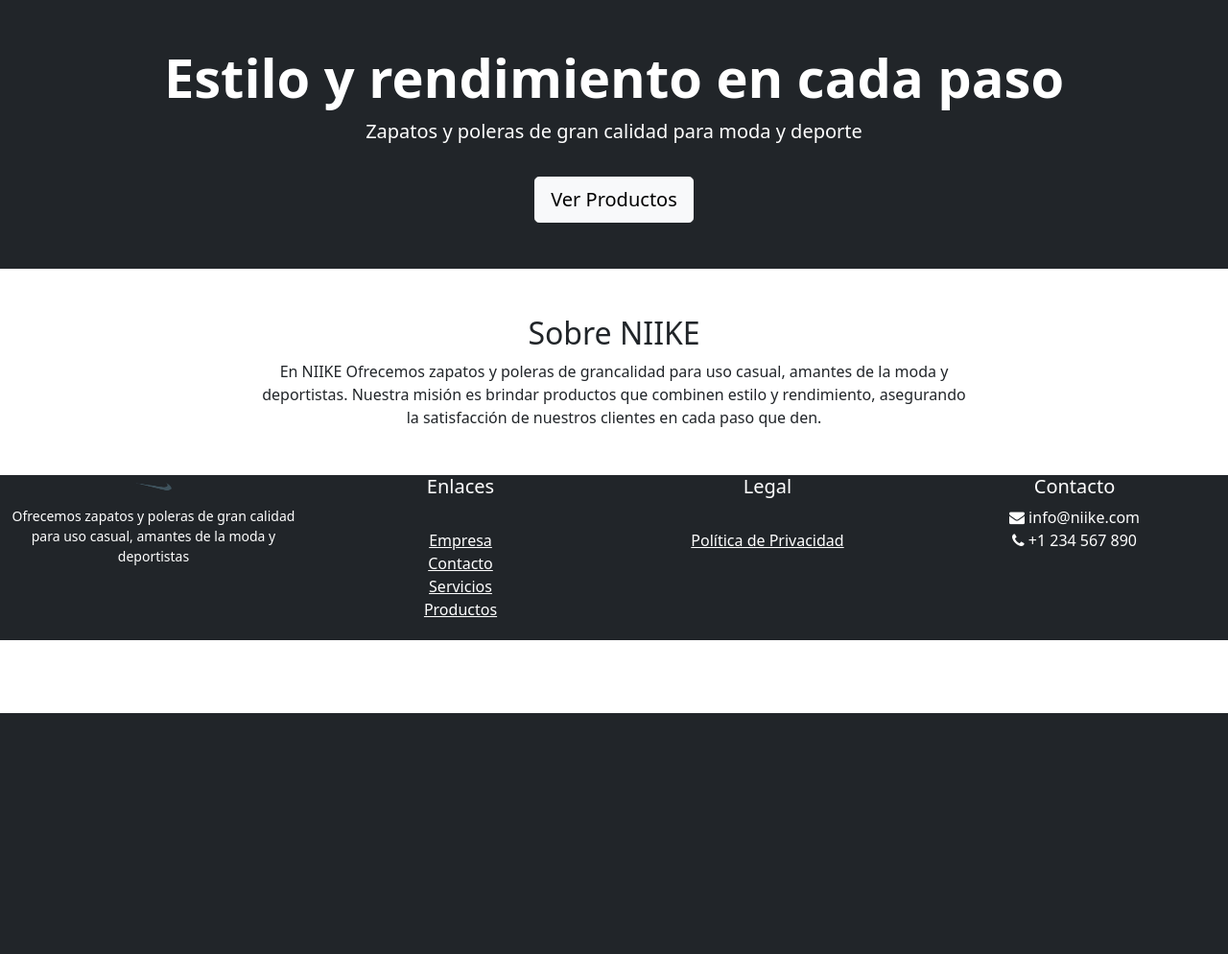
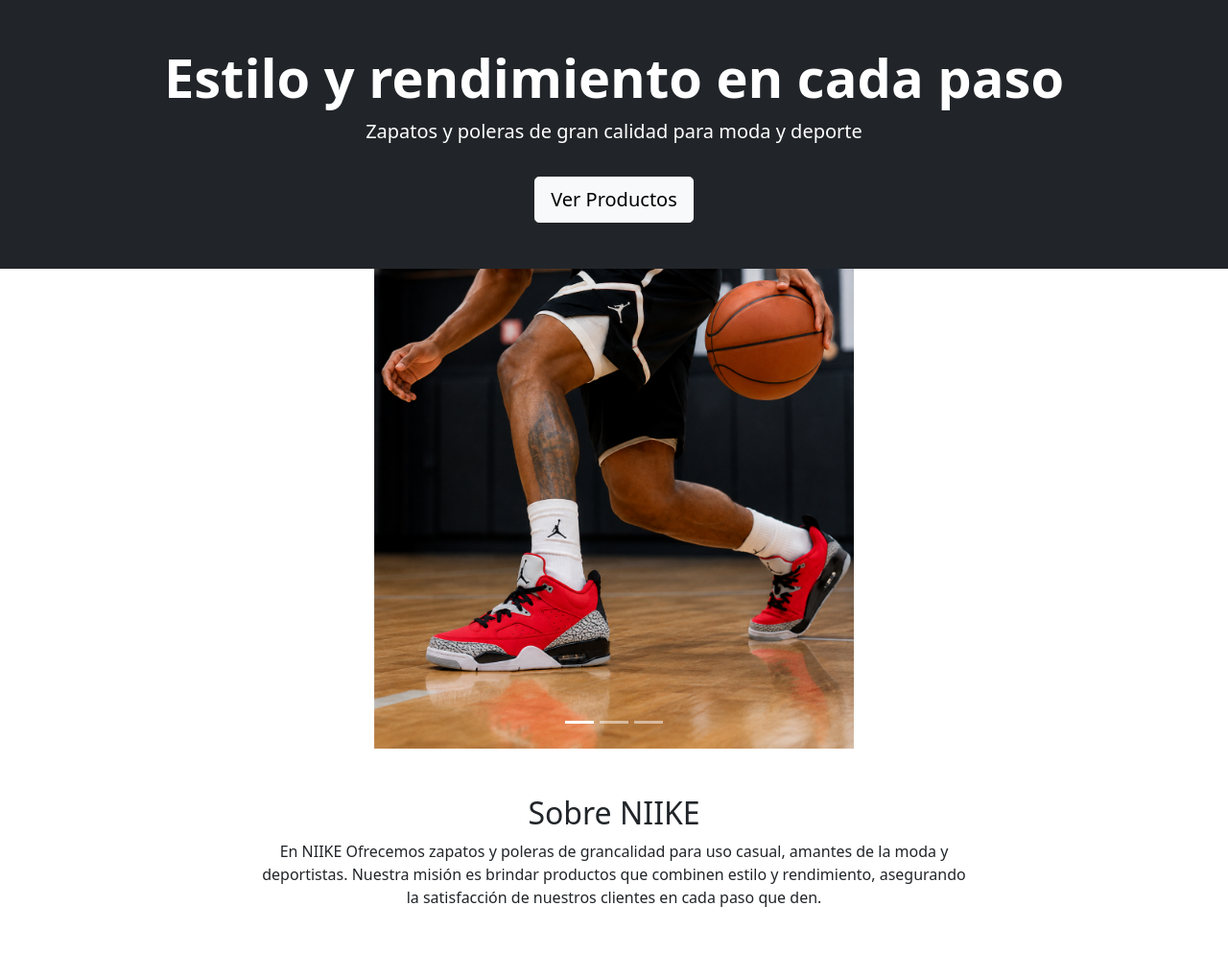
Before and after one commit to Daff03/8481-Desarrollo-web, a PHP site: page / in a window 1280 px wide. Shown: the part 57-1051 px from the top of the page at 96% size. Before the commit the page ends 800 px from the top, so only its background shows below. Run offline with PHP 8.4, Linux system fonts and the light colour scheme.

Commit message:
Agregar carousel e imagenes en la página principal

```diff
--- a/index.php
+++ b/index.php
@@ -48,11 +48,44 @@
       </div>
     </nav>
 
+
+
     <!-- Container -->
     <div class="container-fluid bg-dark text-white text-center py-5">
       <h1 class="display-4 fw-bold">Estilo y rendimiento en cada paso</h1>
       <p class="lead">Zapatos y poleras de gran calidad para moda y deporte</p>
       <a href="productos.php" class="btn btn-light btn-lg mt-3">Ver Productos</a>
+    </div>
+    <!-- Carousel -->
+    <div id="demo" class="carousel slide" data-bs-ride="carousel">
+
+      <!-- Indicators/dots -->
+      <div class="carousel-indicators">
+        <button type="button" data-bs-target="#demo" data-bs-slide-to="0" class="active"></button>
+        <button type="button" data-bs-target="#demo" data-bs-slide-to="1"></button>
+        <button type="button" data-bs-target="#demo" data-bs-slide-to="2"></button>
+      </div>
+
+      <!-- The slideshow/carousel -->
+      <div class="carousel-inner">
+        <div class="carousel-item active">
+          <img src="imagen_1.png" alt="Air Jordan 1 Retro High OG" class="d-block mx-auto " style=" 100%; height: 500px;">
+        </div>
+          <div class="carousel-item">
+          <img src="imagen_2.png" alt="Jordan 1 Patent Bred" class="d-block mx-auto " style="100%; height: 500px;">
+        </div>
+        <div class="carousel-item">
+          <img src="imagen_3.png" alt="Niike Revolution 8" class="d-block mx-auto " style=" 100%; height: 500px;">
+        </div>
+      </div>
+
+      <!-- Left and right controls/icons -->
+      <button class="carousel-control-prev" type="button" data-bs-target="#demo" data-bs-slide="prev">
+        <span class="carousel-control-prev-icon"></span>
+      </button>
+      <button class="carousel-control-next" type="button" data-bs-target="#demo" data-bs-slide="next">
+        <span class="carousel-control-next-icon"></span>
+      </button>
     </div>
 
     <div class="container my-5 text-center">
```
Also changed, not shown: imagen_1.png (added), imagen_2.png (added), imagen_3.png (added).
